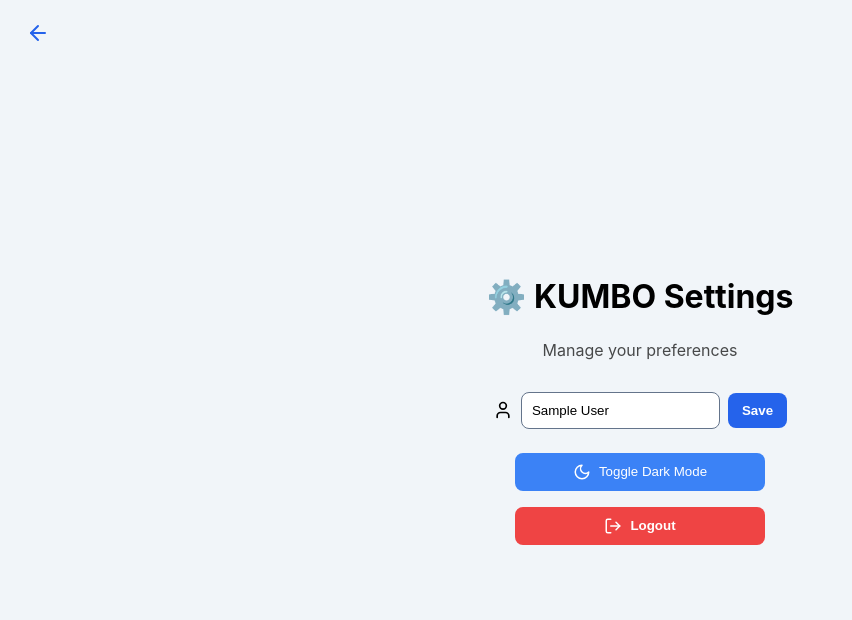
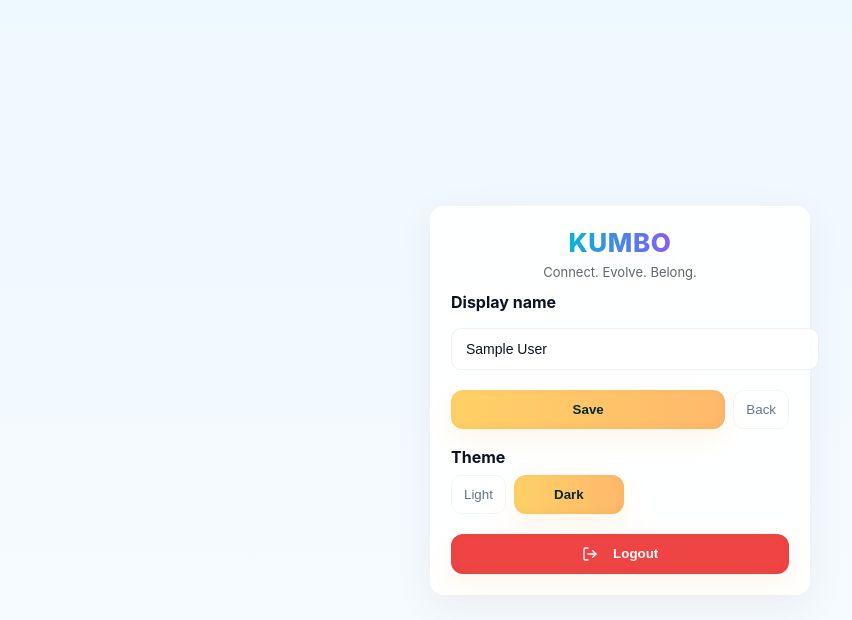
Before and after one commit to Great-Pittbul/chat-app, a React (Vite) app in the folder web-client/: page /settings in a window 1280 px wide. Shown: the top 620 px of the page, without its empty margins (0-852 px from the left). Built offline with nearby package versions, Linux system fonts and the light colour scheme; sample sign-in values are in the browser's storage.

Commit message:
Update Settings.jsx

```diff
--- a/web-client/src/Settings.jsx
+++ b/web-client/src/Settings.jsx
@@ -1,156 +1,69 @@
-import React, { useState, useEffect } from "react";
-import { ArrowLeft, LogOut, User, Sun, Moon } from "lucide-react";
+import React, { useEffect, useState } from "react";
+import { motion } from "framer-motion";
 import { useNavigate } from "react-router-dom";
+import { LogOut } from "lucide-react";
 
 export default function Settings() {
   const navigate = useNavigate();
-  const storedUser = JSON.parse(localStorage.getItem("user"));
+  const stored = JSON.parse(localStorage.getItem("user") || "{}");
   const [theme, setTheme] = useState(localStorage.getItem("theme") || "light");
-  const [name, setName] = useState(storedUser?.name || "");
+  const [name, setName] = useState(stored.name || "");
 
   useEffect(() => {
-    document.body.setAttribute("data-theme", theme);
+    document.body.setAttribute("data-theme", theme === "dark" ? "dark" : "light");
     localStorage.setItem("theme", theme);
   }, [theme]);
 
-  const handleSaveName = () => {
-    if (!name.trim()) return;
-    const updatedUser = { ...storedUser, name };
-    localStorage.setItem("user", JSON.stringify(updatedUser));
-    alert("✅ Name updated successfully!");
+  const saveName = () => {
+    if (!name.trim()) return alert("Enter a name");
+    const u = { ...stored, name };
+    localStorage.setItem("user", JSON.stringify(u));
+    alert("Name saved");
   };
 
-  const handleLogout = () => {
+  const logout = () => {
     localStorage.removeItem("user");
     navigate("/");
   };
 
   return (
-    <div
-      style={{
-        height: "100vh",
-        display: "flex",
-        flexDirection: "column",
-        alignItems: "center",
-        justifyContent: "center",
-        background: theme === "dark" ? "#0f172a" : "#f1f5f9",
-        color: theme === "dark" ? "white" : "black",
-        transition: "0.3s",
-        position: "relative",
-      }}
-    >
-      {/* Back to Chat */}
-      <button
-        onClick={() => navigate("/chat")}
-        style={{
-          position: "absolute",
-          top: "20px",
-          left: "20px",
-          background: "none",
-          border: "none",
-          cursor: "pointer",
-          color: theme === "dark" ? "#93c5fd" : "#2563eb",
-        }}
+    <div className="app-centered">
+      <motion.div
+        initial={{ opacity: 0, y: 12 }}
+        animate={{ opacity: 1, y: 0 }}
+        transition={{ duration: 0.45 }}
+        style={{ width: 420, maxWidth: "95%" }}
       >
-        <ArrowLeft size={24} />
-      </button>
+        <div className="auth-card" style={{ padding: 20 }}>
+          <div style={{ textAlign: "center", marginBottom: 12 }}>
+            <div className="kumbo-logo" style={{ fontSize: 26 }}>KUMBO</div>
+            <div className="kumbo-tagline">Connect. Evolve. Belong.</div>
+          </div>
 
-      {/* Brand */}
-      <h1 style={{ fontSize: "2rem", marginBottom: "0.5rem" }}>⚙️ KUMBO Settings</h1>
-      <p style={{ opacity: 0.7, marginBottom: "2rem" }}>Manage your preferences</p>
+          <div style={{ marginTop: 8 }}>
+            <label style={{ fontWeight: 700, display: "block", marginBottom: 8 }}>Display name</label>
+            <input className="input" value={name} onChange={(e) => setName(e.target.value)} />
+            <div style={{ display: "flex", gap: 8, marginTop: 12 }}>
+              <button className="btn" onClick={saveName}>Save</button>
+              <button className="btn-ghost" onClick={() => navigate("/chat")}>Back</button>
+            </div>
+          </div>
 
-      {/* Name Update */}
-      <div
-        style={{
-          display: "flex",
-          gap: "0.5rem",
-          alignItems: "center",
-          marginBottom: "1.5rem",
-        }}
-      >
-        <User size={20} />
-        <input
-          type="text"
-          value={name}
-          onChange={(e) => setName(e.target.value)}
-          placeholder="Enter new display name"
-          style={{
-            padding: "10px",
-            borderRadius: "8px",
-            border: "1px solid #64748b",
-            outline: "none",
-            background: theme === "dark" ? "#1e293b" : "white",
-            color: theme === "dark" ? "white" : "black",
-          }}
-        />
-        <button
-          onClick={handleSaveName}
-          style={{
-            backgroundColor: "#2563eb",
-            color: "white",
-            border: "none",
-            padding: "10px 14px",
-            borderRadius: "8px",
-            fontWeight: "bold",
-            cursor: "pointer",
-            transition: "0.3s",
-          }}
-          onMouseEnter={(e) => (e.target.style.backgroundColor = "#1d4ed8")}
-          onMouseLeave={(e) => (e.target.style.backgroundColor = "#2563eb")}
-        >
-          Save
-        </button>
-      </div>
+          <div style={{ marginTop: 18 }}>
+            <label style={{ fontWeight: 700, display: "block", marginBottom: 8 }}>Theme</label>
+            <div style={{ display: "flex", gap: 8 }}>
+              <button className="btn-ghost" onClick={() => setTheme("light")}>Light</button>
+              <button className="btn" onClick={() => setTheme("dark")} style={{ maxWidth: 110 }}>Dark</button>
+            </div>
+          </div>
 
-      {/* Theme Toggle */}
-      <button
-        onClick={() => setTheme(theme === "light" ? "dark" : "light")}
-        style={{
-          width: "250px",
-          padding: "10px",
-          marginBottom: "1rem",
-          background: theme === "dark" ? "#2563eb" : "#3b82f6",
-          color: "white",
-          border: "none",
-          borderRadius: "8px",
-          cursor: "pointer",
-          transition: "0.3s",
-          display: "flex",
-          alignItems: "center",
-          justifyContent: "center",
-          gap: "0.5rem",
-        }}
-        onMouseEnter={(e) => (e.target.style.backgroundColor = "#1d4ed8")}
-        onMouseLeave={(e) => (e.target.style.backgroundColor = theme === "dark" ? "#2563eb" : "#3b82f6")}
-      >
-        {theme === "dark" ? <Sun size={18} /> : <Moon size={18} />}
-        Toggle {theme === "dark" ? "Light" : "Dark"} Mode
-      </button>
-
-      {/* Logout */}
-      <button
-        onClick={handleLogout}
-        style={{
-          width: "250px",
-          padding: "10px",
-          background: "#ef4444",
-          color: "white",
-          border: "none",
-          borderRadius: "8px",
-          cursor: "pointer",
-          transition: "0.3s",
-          fontWeight: "bold",
-          display: "flex",
-          alignItems: "center",
-          justifyContent: "center",
-          gap: "0.5rem",
-        }}
-        onMouseEnter={(e) => (e.target.style.backgroundColor = "#b91c1c")}
-        onMouseLeave={(e) => (e.target.style.backgroundColor = "#ef4444")}
-      >
-        <LogOut size={18} />
-        Logout
-      </button>
+          <div style={{ marginTop: 20 }}>
+            <button className="btn" onClick={logout} style={{ background: "#ef4444", color: "white" }}>
+              <LogOut size={16} /> &nbsp; Logout
+            </button>
+          </div>
+        </div>
+      </motion.div>
     </div>
   );
 }
```
